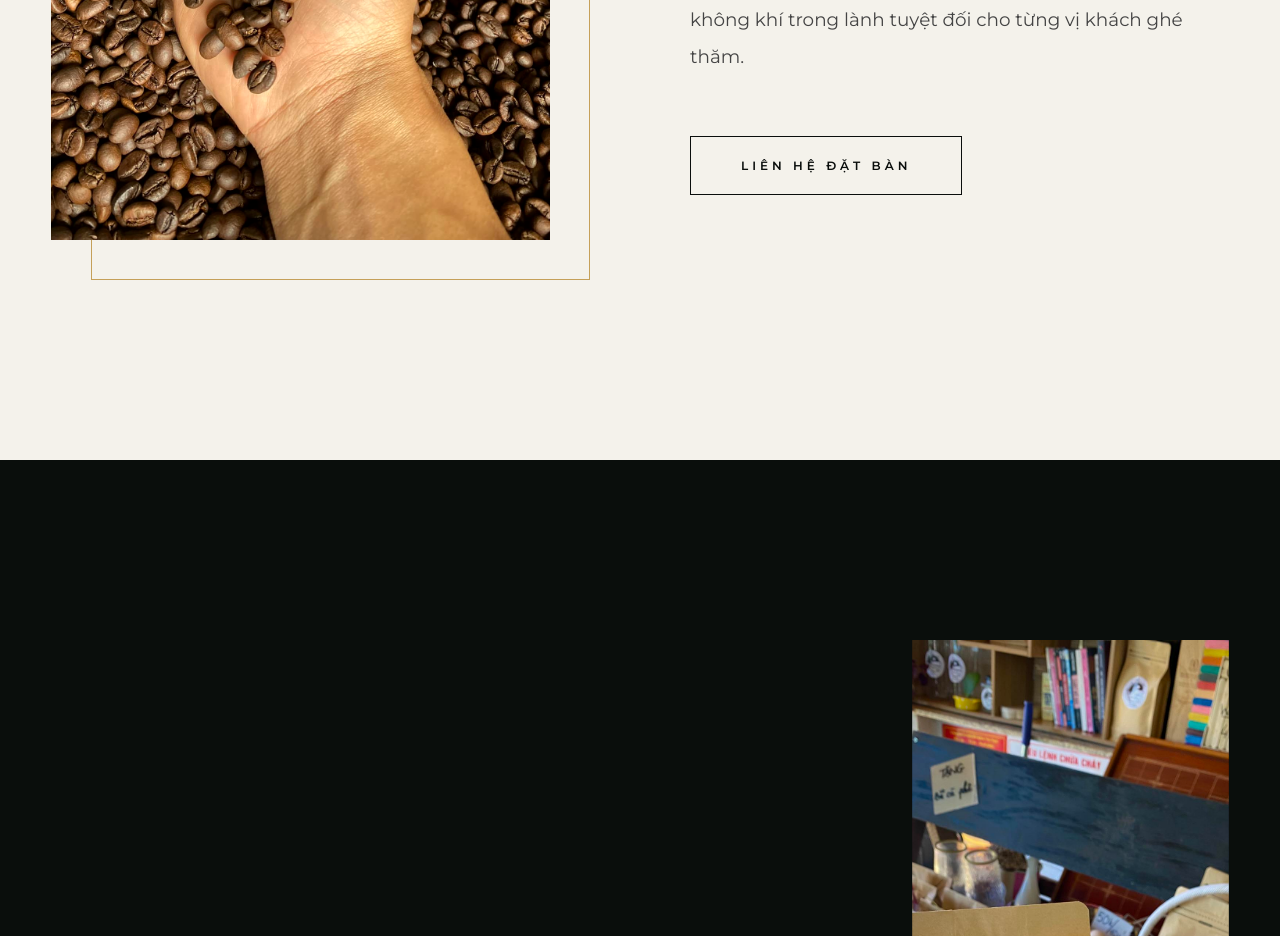
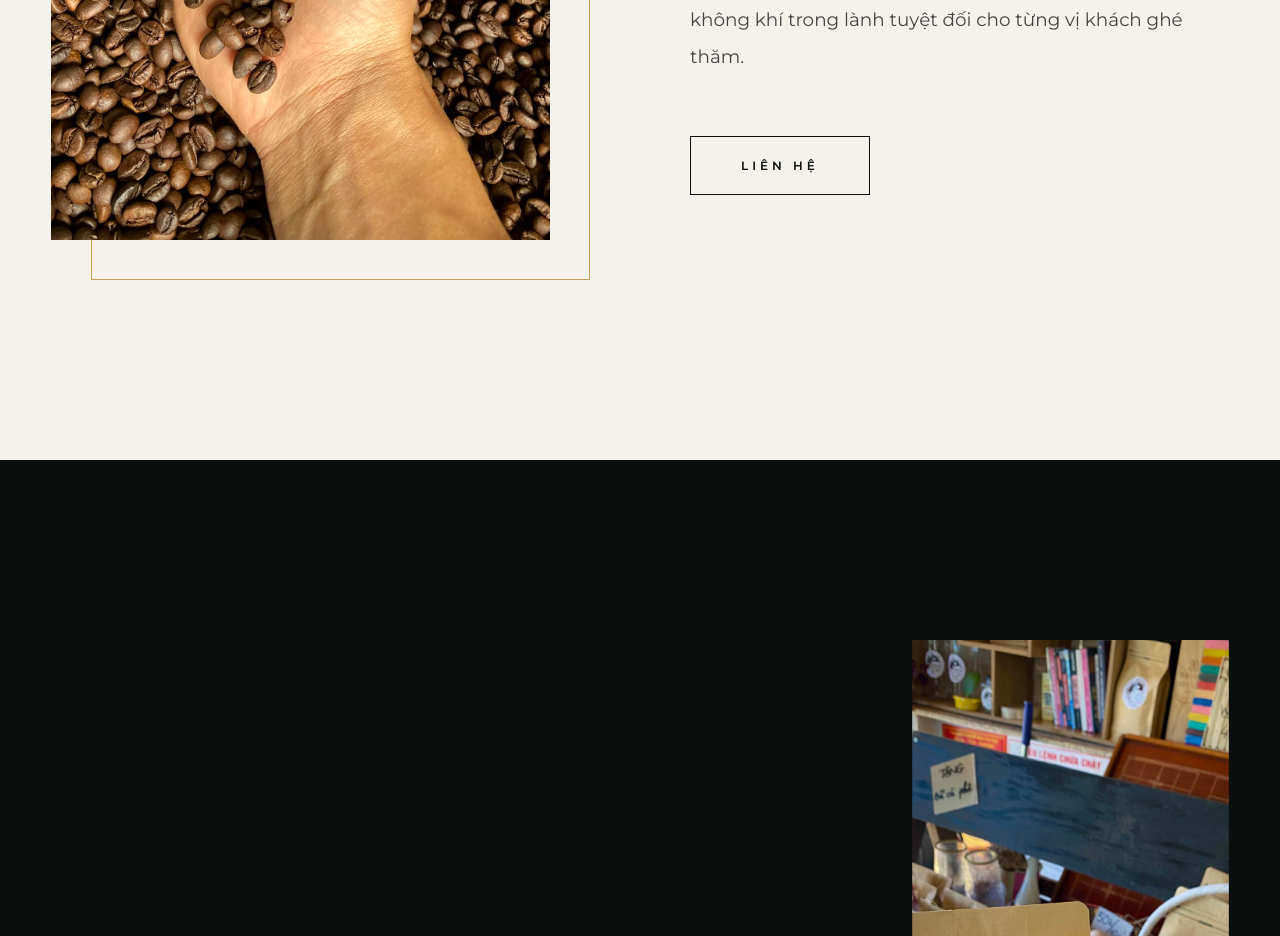
Before and after one commit to toannmtk00591-lang/c-m-c-house, a plain HTML site: page index.html in a window 1280 px wide. Shown: the part 1540-2476 px from the top of the page. Drawn offline with nearby package versions, Linux system fonts and the light colour scheme; a web font is replaced by a local one.

Commit message:
Update index.html

```diff
--- a/index.html
+++ b/index.html
@@ -393,7 +393,7 @@
                     </div>
                     <p>Tọa lạc tại Hẻm 437 Hùng Vương, Gia Nghĩa, Cẩm Cù House không chỉ là một quán cà phê. Đó là chốn về an yên, nơi bạn tìm lại bản thân giữa thanh âm róc rách của suối ngàn và hương vị cà phê mộc mạc.</p>
                     <p>Chúng tôi kiến tạo một không gian mở, nơi ranh giới giữa kiến trúc và thiên nhiên được xóa nhòa, mang đến bầu không khí trong lành tuyệt đối cho từng vị khách ghé thăm.</p>
-                    <a href="#contact" class="btn-luxury">Liên hệ đặt bàn</a>
+                    <a href="#contact" class="btn-luxury">Liên Hệ </a>
                 </div>
             </div>
         </section>
```
